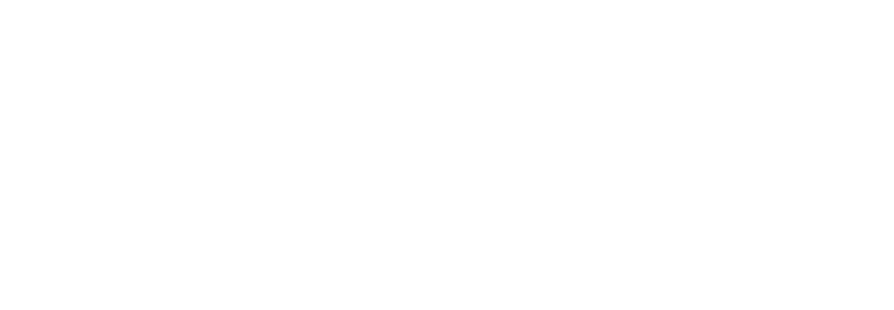
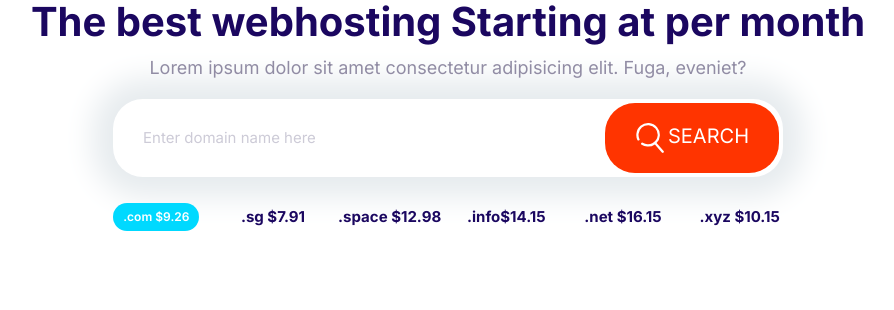
Before and after one commit to gb-brahim/domain, a plain HTML site: page index.html in a window 1280 px wide. Shown: the whole page, without its empty margins (192-1086 px from the left). Drawn offline with Linux system fonts and the light colour scheme.

Commit message:
nothing new just I have enforves some concepts

```diff
--- a/css/style.css
+++ b/css/style.css
@@ -598,7 +598,9 @@ I want them to be appplied only to the navigation bar elements*/
 }
 .domain-block__input {
   padding: 0 0 0 2rem;
-  width: 688px;
+  box-shadow: 0 0 30px 20px #e6ebee;
+  border: 0;
+  max-width: 670px;
   margin: 0 auto;
 }
 
@@ -608,8 +610,8 @@ I want them to be appplied only to the navigation bar elements*/
 .domain-block__list {
   font-size: 2rem;
   font-weight: 800;
-  width: 600px;
-  margin: 1rem auto 0;
+  max-width: 700px;
+  margin: 1rem auto;
   display: grid;
   grid-template-columns: repeat(3, 1fr);
   grid-template-rows: repeat(2, 6rem);
@@ -620,14 +622,18 @@ I want them to be appplied only to the navigation bar elements*/
 }
 @media screen and (min-width: 768px) {
   .domain-block__list {
-    grid-template-columns: repeat(6, 11rem);
-    justify-self: auto;
+    grid-template-columns: repeat(
+      auto-fit,
+      minmax(10rem, 1fr)
+    ); /*here I an use another thing if tomorrow we wanna add another column her
+    I should go back here and change the number wich is not professional*/
+    /*auto-fit: means it will take the size of the element and fit it */
+    /*minmax(10rem,1fr) hna te7seb ch7al kayn space for wx:600px w etchof ch7al 3andha mn elements w te9sem lmohim
+     matfotch l 1fr ida fatet ray7a tban anomalie*/
+
     font-size: 1.5rem;
-    justify-content: center;
-    align-content: center;
   }
   .domain-block__input {
-    width: 700px;
   }
   .domain-block .block__header {
     text-align: center;
--- a/index.html
+++ b/index.html
@@ -13,6 +13,27 @@
 </head>
 <body >
 
+    <div class="block container domain__block">
+        <div class="block__header">
+            <h2>The best webhosting Starting at per month</h2>
+            <p>Lorem ipsum dolor sit amet consectetur adipisicing elit. Fuga, eveniet?</p>
+        </div>
+        <div class="input-group domain-block__input">
+                <input type="text" class="input" placeholder="Enter domain name here">
+                <button class="btn btn--accent">
+                     <svg class="icon icon--white icon--small domain-block__icon">
+                    <use xlink:href="images/sprite.svg#search"></use>
+                </svg>Search</button>
+            </div>
+            <ul class="list domain-block__list">
+                <li class="domain-block-list__item badge badge--secondary badge--small ">.com $9.26</li>
+                <li class="domain-block-list__item">.sg $7.91</li>
+                <li class="domain-block-list__item">.space $12.98</li>
+                <li class="domain-block-list__item">.info$14.15</li>
+                <li class="domain-block-list__item">.net $16.15</li>
+                <li class="domain-block-list__item">.xyz $10.15</li>
+            </ul>
+    </div>
 <script src="/main.js"></script>
 </body>
 </html>
```
